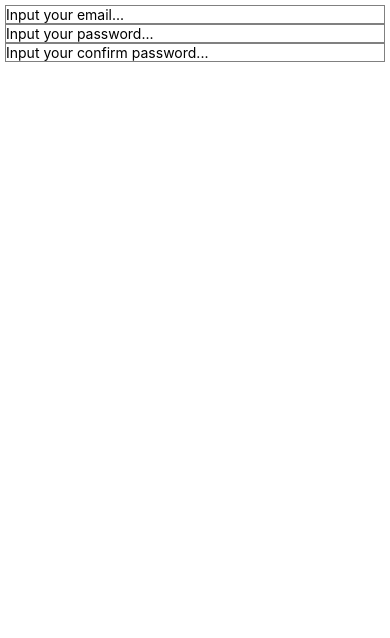
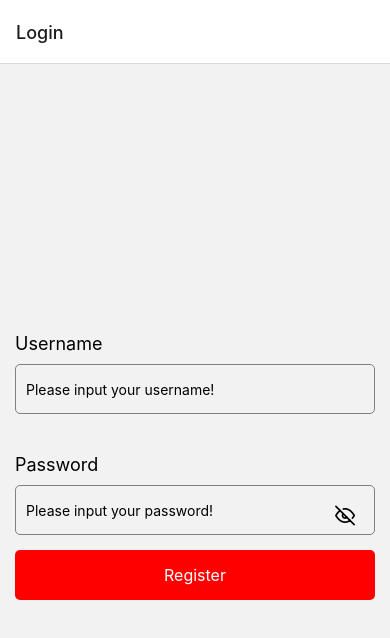
Before and after one commit to herisusantw/ga_netfix, a React Native app: screen /Login in a window 390 px wide. Shown: the top 638 px of the page. Built offline with nearby package versions, Linux system fonts and the light colour scheme.

Commit message:
Add navigation

```diff
--- a/App.js
+++ b/App.js
@@ -1,35 +1,10 @@
 import React from 'react';
-import {Text, View, Image, TextInput} from 'react-native';
-import styles from './src/styles/app';
-import CardBalance from './src/components/CardBalance';
-import {WORDS} from './src/constant';
+import RootStack from './src/screens/RootStack';
+
+import {NavigationContainer} from '@react-navigation/native';
 
 const App = () => {
-  const [email, setEmail] = React.useState(null);
-  const [password, setPassword] = React.useState(null);
-
-  return (
-    <View style={{padding: 5}}>
-      <TextInput
-        style={{borderWidth: 1, borderColor: 'grey'}}
-        value={email}
-        placeholder="Input your email..."
-        onChangeText={text => setEmail(text)}
-      />
-      <TextInput
-        style={{borderWidth: 1, borderColor: 'grey'}}
-        value={password}
-        placeholder="Input your password..."
-        onChangeText={text => setPassword(text)}
-      />
-      <TextInput
-        style={{borderWidth: 1, borderColor: 'grey'}}
-        value={password}
-        placeholder="Input your confirm password..."
-        onChangeText={text => setPassword(text)}
-      />
-    </View>
-  );
+  return <RootStack />;
 };
 
 export default App;
--- a/package.json
+++ b/package.json
@@ -10,8 +10,13 @@
     "lint": "eslint ."
   },
   "dependencies": {
+    "@react-navigation/core": "^6.1.0",
+    "@react-navigation/native": "^6.0.6",
+    "@react-navigation/native-stack": "^6.2.5",
     "react": "17.0.1",
     "react-native": "0.64.2",
+    "react-native-safe-area-context": "^3.3.2",
+    "react-native-screens": "^3.9.0",
     "react-native-vector-icons": "^8.1.0"
   },
   "devDependencies": {
--- /dev/null
+++ b/src/components/CustomButton.js
@@ -0,0 +1,32 @@
+import React from 'react';
+import {Text, View, TouchableOpacity} from 'react-native';
+
+const CustomButton = props => {
+  return (
+    <TouchableOpacity
+      onPress={props.onPressButton}
+      style={{
+        height: 50,
+        width:
+          props.size == 'small'
+            ? '30%'
+            : props.size == 'medium'
+            ? '60%'
+            : '100%',
+        justifyContent: 'center',
+        alignItems: 'center',
+        borderRadius: 5,
+        backgroundColor: props.isActive ? 'red' : 'gray',
+      }}>
+      <Text
+        style={{
+          fontSize: 16,
+          color: '#fff',
+        }}>
+        {props.title}
+      </Text>
+    </TouchableOpacity>
+  );
+};
+
+export default CustomButton;
--- /dev/null
+++ b/src/components/CustomTextinput.js
@@ -0,0 +1,39 @@
+import React from 'react';
+import {Text, View, TextInput} from 'react-native';
+import Feather from 'react-native-vector-icons/Feather';
+
+const CustomTextInput = props => {
+  const [isOpen, setIsOpen] = React.useState(true);
+
+  return (
+    <View style={{marginVertical: 15}}>
+      <Text style={{marginVertical: 10, fontSize: 18}}>{props.label}</Text>
+      <TextInput
+        value={props.value}
+        placeholder={props.placeholder}
+        style={{
+          width: '100%',
+          borderWidth: 0.5,
+          borderColor: 'grey',
+          borderRadius: 5,
+          padding: 5,
+          height: 50,
+          paddingHorizontal: 10,
+        }}
+        onChangeText={props.onChangeText}
+        secureTextEntry={props.secureTextEntry}
+      />
+      {props.label.toLowerCase().includes('password') && (
+        <Feather
+          onPress={() => setIsOpen(!isOpen)}
+          name={isOpen ? 'eye-off' : 'eye'}
+          size={20}
+          color="black"
+          style={{position: 'absolute', top: 60, right: 20}}
+        />
+      )}
+    </View>
+  );
+};
+
+export default CustomTextInput;
--- a/src/screens/Login.js
+++ b/src/screens/Login.js
@@ -0,0 +1,49 @@
+import {useNavigation} from '@react-navigation/core';
+import React, {useState, useEffect} from 'react';
+import {Text, View, TextInput, Button} from 'react-native';
+import CustomButton from '../components/CustomButton';
+import CustomTextInput from '../components/CustomTextinput';
+
+const Login = props => {
+  const navigation = useNavigation();
+  const [userName, setUserName] = useState('');
+  const [password, setPassword] = React.useState('');
+  const [confirmedPassword, setConfirmedPassword] = React.useState('');
+  const getMovie = () => {
+    console.log('test');
+  };
+  useEffect(() => {
+    getMovie();
+  }, []);
+
+  return (
+    <View
+      style={{justifyContent: 'center', flex: 1, width: '100%', padding: 15}}>
+      <CustomTextInput
+        label="Username"
+        placeholder="Please input your username!"
+        value={userName}
+        onChangeText={text => setUserName(text)}
+        secureTextEntry={false}
+      />
+      <CustomTextInput
+        label="Password"
+        placeholder="Please input your password!"
+        value={password}
+        onChangeText={text => setPassword(text)}
+        secureTextEntry={true}
+      />
+      <CustomButton
+        title="Register"
+        isActive={true}
+        onPressButton={() =>
+          navigation.navigate('Register', {
+            greeting: `Hello, ${userName}`,
+          })
+        }
+      />
+    </View>
+  );
+};
+
+export default Login;
--- a/src/screens/Register.js
+++ b/src/screens/Register.js
@@ -0,0 +1,51 @@
+import React, {useState} from 'react';
+import {useNavigation} from '@react-navigation/core';
+import {Text, View} from 'react-native';
+import CustomButton from '../components/CustomButton';
+import CustomTextInput from '../components/CustomTextinput';
+
+const Register = props => {
+  const navigation = useNavigation();
+  console.log('props:', props);
+  const {greeting} = props.route.params;
+  const [userName, setUserName] = useState('');
+  const [password, setPassword] = React.useState('');
+  const [confirmedPassword, setConfirmedPassword] = React.useState('');
+
+  return (
+    <View
+      style={{justifyContent: 'center', flex: 1, width: '100%', padding: 15}}>
+      <Text style={{fontSize: 18, fontWeight: 'bold', textAlign: 'center'}}>
+        {greeting}
+      </Text>
+      <CustomTextInput
+        label="Username"
+        placeholder="Please input your username!"
+        value={userName}
+        onChangeText={text => setUserName(text)}
+        secureTextEntry={false}
+      />
+      <CustomTextInput
+        label="Password"
+        placeholder="Please input your password!"
+        value={password}
+        onChangeText={text => setPassword(text)}
+        secureTextEntry={true}
+      />
+      <CustomTextInput
+        label="Confirm Password"
+        placeholder="Please input your password!"
+        value={confirmedPassword}
+        onChangeText={text => setConfirmedPassword(text)}
+        secureTextEntry={true}
+      />
+      <CustomButton
+        title="Sign Up"
+        isActive={false}
+        onPressButton={() => navigation.goBack()}
+      />
+    </View>
+  );
+};
+
+export default Register;
--- /dev/null
+++ b/src/screens/RootStack.js
@@ -0,0 +1,19 @@
+import React from 'react';
+import {NavigationContainer} from '@react-navigation/native';
+import {createNativeStackNavigator} from '@react-navigation/native-stack';
+
+import Login from './Login';
+import Register from './Register';
+
+const Stack = createNativeStackNavigator();
+
+const RootStack = () => (
+  <NavigationContainer>
+    <Stack.Navigator initialRouteName="Login">
+      <Stack.Screen name="Login" component={Login} />
+      <Stack.Screen name="Register" component={Register} />
+    </Stack.Navigator>
+  </NavigationContainer>
+);
+
+export default RootStack;
```
Also changed, not shown: src/constant/colors.js (added), 22 other files (tests, documents, lock files or other folders).
